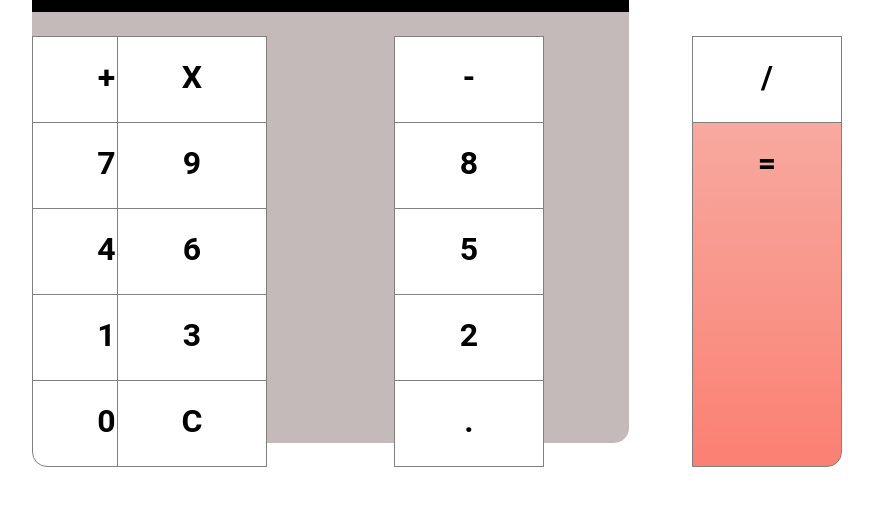
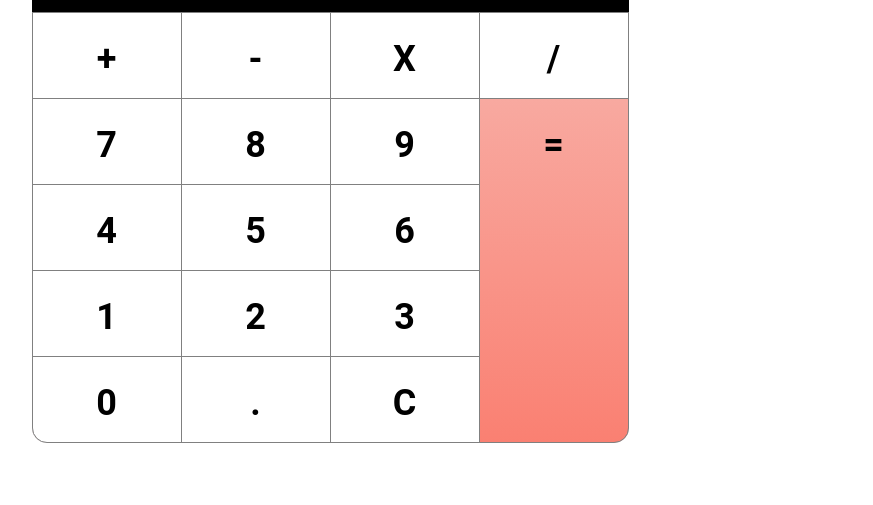
Before and after one commit to RudraKaradkhelkar/Calculator, a plain HTML site: page index.html in a window 1280 px wide. Shown: the part 137-642 px from the top of the page, without its empty margins (310-1183 px from the left). Drawn offline with Linux system fonts and the light colour scheme.

Commit message:
Update styles.css

```diff
--- a/styles.css
+++ b/styles.css
@@ -23,92 +23,90 @@ html{
   padding-left:500px;
   padding-top:75px;
 }
-
+.button-container{
+  width:100%;
+  position:fixed;
+}
 .button{
   width:148px;
   height:85px;
   background-color:rgb(255, 255, 255);
   text-align:center;
   border: 1px solid gray;
-  position:absolute;
+  position:relative;
+  font-size:18px;
 }
 .button:hover{
   background-color: rgba(255, 255, 255, 0.539);
 }
 
 .button:nth-of-type(1) { /*0*/
-  bottom:196px;
+  top:344px;
   border-radius:0 0 0 15px;
 }
 .button:nth-of-type(11) { /*C*/
-  bottom:196px;
-  left:427px;
+  top:-526px;
+  left:298px;
 }
 .button:nth-of-type(12) { /*.*/
-  bottom:196px;
-  right:426px;
+  top:-613px;
+  left:149px;
 }
 .button:nth-of-type(2) { /*1*/
-  bottom:282px;
+  top:171px;
 }
-.button:nth-of-type(4) { /*2*/
-  bottom:282px;
-  left:427px;
+.button:nth-of-type(4) { /*3*/
+  top:-3px;
+  left:298px;
 }
-.button:nth-of-type(3) { /*3*/
-  bottom:282px;
-  right:426px;
+.button:nth-of-type(3) { /*2*/
+  top:84px;
+  left:149px;
 }
 .button:nth-of-type(5) { /*4*/
-  bottom:368px;
+  bottom:176px;
 }
-.button:nth-of-type(7) { /*5*/
-  bottom:368px;
-  left:427px;
+.button:nth-of-type(7) { /*6*/
+  bottom:350px;
+  left:298px;
 }
-.button:nth-of-type(6) { /*6*/
-  right:426px;
-  bottom:368px;
+.button:nth-of-type(6) { /*5*/
+  left:149px;
+  bottom:263px;
 }
-
 .button:nth-of-type(8) { /*7*/
-  bottom:454px;
+  bottom:523px;
 }
-.button:nth-of-type(10) { /*8*/
-  bottom:454px;
-  left:427px;
+.button:nth-of-type(10) { /*9*/
+  bottom:697px;
+  left:298px;
 }
-.button:nth-of-type(9) { /*9*/
-  bottom:454px;
-  right:426px;
+.button:nth-of-type(9) { /*8*/
+  bottom:610px;
+  left:149px;
 }
 .button:nth-of-type(13) { /*+*/
-  bottom:540px;
+  bottom:1044px;
 }
-.button:nth-of-type(15) { /*-*/
-  bottom:540px;
-  left:427px;
+.button:nth-of-type(15) { /*X*/
+  bottom:1218px;
+  left:298px;
 }
-
-
-.button:nth-of-type(14) { /*X*/
-  bottom:540px;
-  right:426px;
+.button:nth-of-type(14) { /*-*/
+  bottom:1131px;
+  left:149px;
 }
-
 .button:nth-of-type(16) { /*/*/
-  bottom:540px;
-  right:128px;
+  bottom:1305px;
+  left:447px;
 }
-
 .button:last-of-type { /*=*/
-  bottom:196px;
-  right:128px;
+  bottom:1306px;
+  left:447px;
   height:343px;
   border-radius:0 0 15px 0;
   background:linear-gradient(0deg, salmon, rgb(248, 169, 160));
 }
-
 .button:last-of-type:hover{
   background:linear-gradient(0deg, rgb(244, 102, 86), rgb(247, 149, 138));
 }
```
